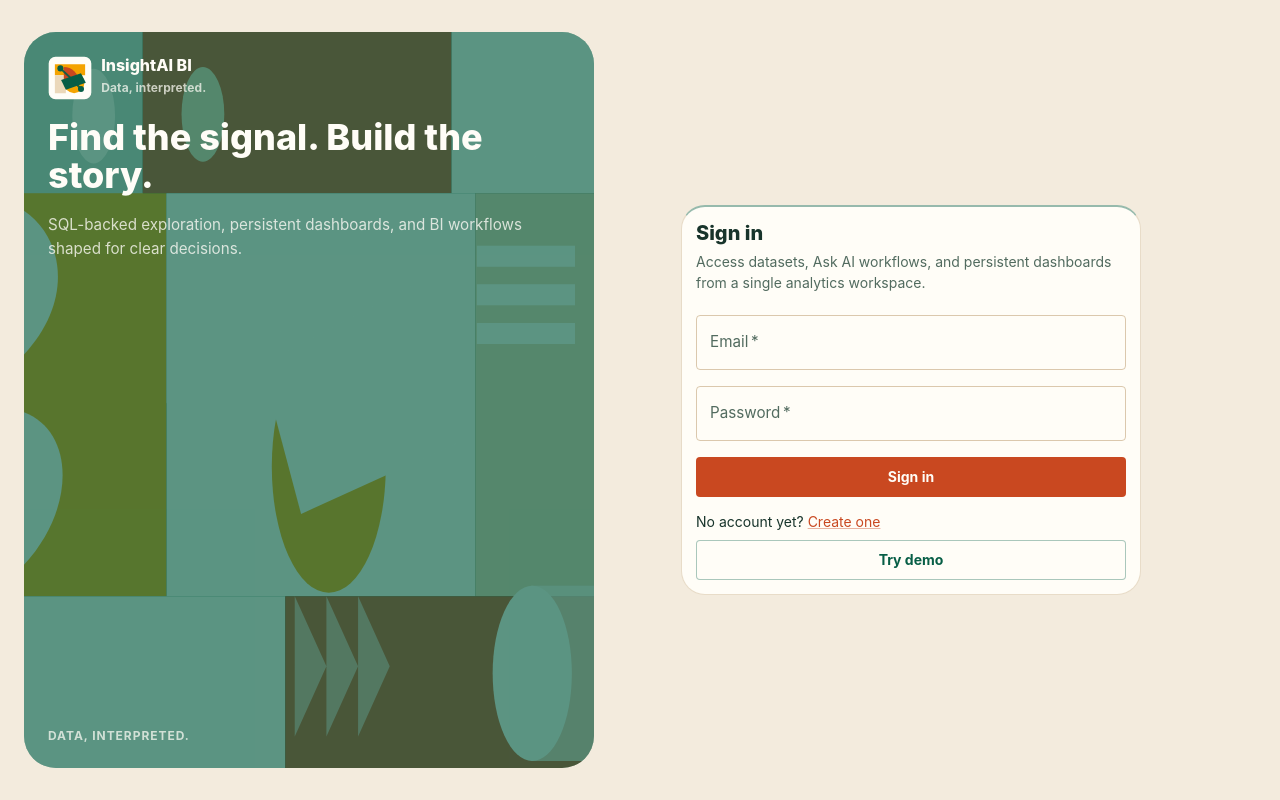
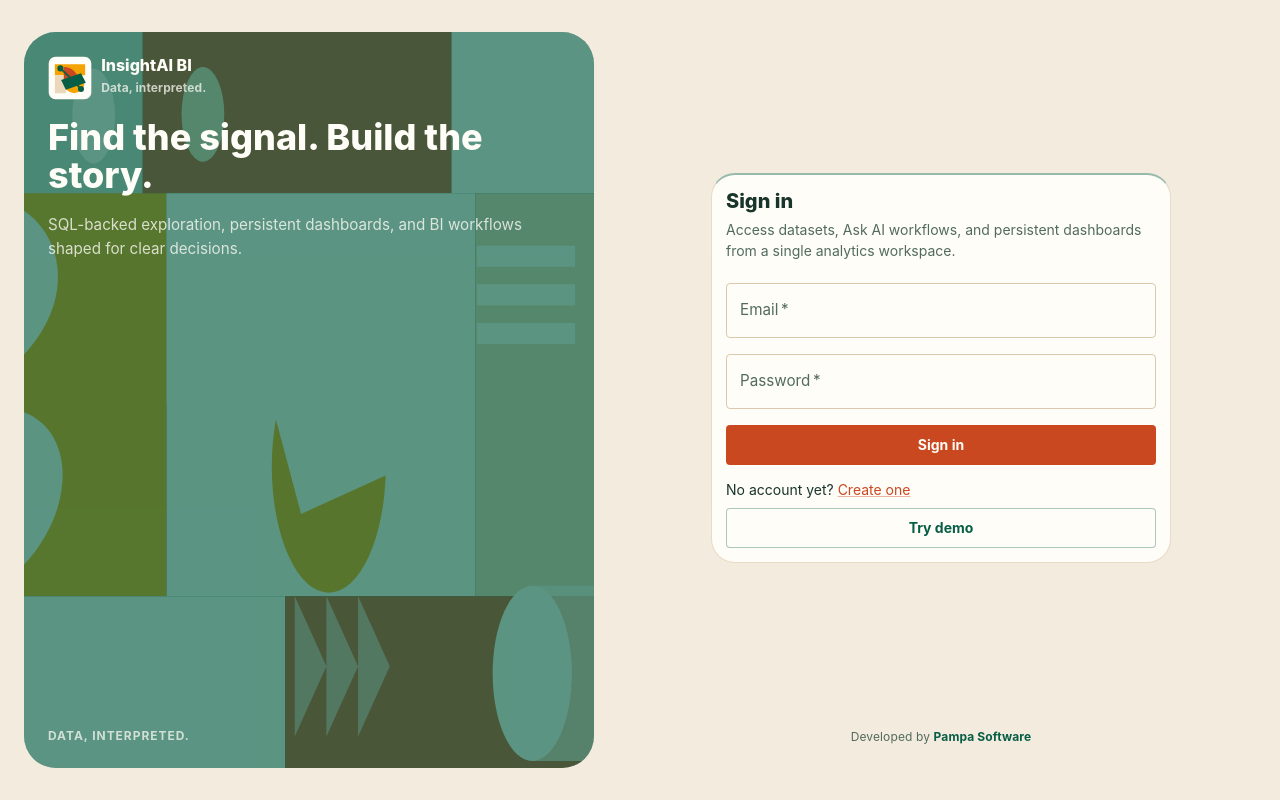
Before and after one commit to anita-b-o/insightai-bi, a React (Vite) app in the folder frontend/: page /login in a window 1280 px wide. Built offline with nearby package versions, Linux system fonts and the light colour scheme; no server answers.

Commit message:
feat(frontend): add Pampa Software footer

```diff
--- a/frontend/src/app/router.tsx
+++ b/frontend/src/app/router.tsx
@@ -209,7 +209,14 @@ export function AppRouter() {
             <Route path="dashboards" element={<DashboardsPage />} />
             <Route path="dashboards/:dashboardId" element={<DashboardDetailPage />} />
           </Route>
-          <Route path="*" element={<NotFoundPage />} />
+          <Route
+            path="*"
+            element={
+              <NextPublicLayout framed={false}>
+                <NotFoundPage />
+              </NextPublicLayout>
+            }
+          />
         </Routes>
       </Suspense>
     </BrowserRouter>
--- /dev/null
+++ b/frontend/src/components/ui/app-footer.tsx
@@ -0,0 +1,39 @@
+import { Box, Link, Typography } from "@mui/material";
+
+import { tokens } from "@next/theme/tokens";
+
+export function AppFooter() {
+  return (
+    <Box
+      component="footer"
+      sx={{
+        width: "100%",
+        maxWidth: tokens.layout.appMaxWidth,
+        mx: "auto",
+        px: { xs: 2, md: 3.25 },
+        py: { xs: 2, md: 2.5 },
+        textAlign: "center",
+      }}
+    >
+      <Typography variant="caption" color="text.secondary">
+        Developed by{" "}
+        <Link
+          href="https://pampasoftware.com.ar/"
+          target="_blank"
+          rel="noopener noreferrer"
+          color="secondary.main"
+          underline="none"
+          sx={{
+            fontWeight: "medium",
+            "&:hover, &:focus-visible": {
+              textDecoration: "underline",
+              textUnderlineOffset: "0.18em",
+            },
+          }}
+        >
+          Pampa Software
+        </Link>
+      </Typography>
+    </Box>
+  );
+}
--- a/frontend/src/layouts/app-shell.tsx
+++ b/frontend/src/layouts/app-shell.tsx
@@ -24,6 +24,7 @@ import { Link as RouterLink, Outlet, useLocation } from "react-router-dom";
 
 import { GeoPattern } from "@next/components/brand/geo-pattern";
 import { InsightBrand } from "@next/components/brand/insight-brand";
+import { AppFooter } from "@next/components/ui/app-footer";
 import { useAuth } from "@next/core/auth/session";
 import { tokens } from "@next/theme/tokens";
 
@@ -219,8 +220,20 @@ export function NextAppShell() {
               overflowY: "auto",
             }}
           >
-            <Box sx={{ width: "100%", maxWidth: tokens.layout.appMaxWidth, mx: "auto" }}>
-              <Outlet />
+            <Box
+              sx={{
+                width: "100%",
+                maxWidth: tokens.layout.appMaxWidth,
+                minHeight: "100%",
+                mx: "auto",
+                display: "flex",
+                flexDirection: "column",
+              }}
+            >
+              <Box sx={{ flex: 1 }}>
+                <Outlet />
+              </Box>
+              <AppFooter />
             </Box>
           </Box>
         </Box>
--- a/frontend/src/layouts/auth-layout.tsx
+++ b/frontend/src/layouts/auth-layout.tsx
@@ -3,6 +3,7 @@ import { Box, Stack, Typography } from "@mui/material";
 
 import { GeoPattern } from "@next/components/brand/geo-pattern";
 import { InsightBrand } from "@next/components/brand/insight-brand";
+import { AppFooter } from "@next/components/ui/app-footer";
 import { NextThemeBoundary } from "./theme-boundary";
 import { tokens } from "@next/theme/tokens";
 
@@ -49,8 +50,11 @@ export function NextAuthLayout({ children }: { children: ReactNode }) {
           </Typography>
         </Box>
 
-        <Stack spacing={2.35} sx={{ width: "100%", maxWidth: 520, alignSelf: "center", justifySelf: "center" }}>
-          <Box sx={{ maxWidth: 460, width: "100%" }}>{children}</Box>
+        <Stack sx={{ width: "100%", maxWidth: 520, height: "100%", justifySelf: "center" }}>
+          <Box sx={{ flex: 1, display: "flex", alignItems: "center", justifyContent: "center" }}>
+            <Box sx={{ maxWidth: 460, width: "100%" }}>{children}</Box>
+          </Box>
+          <AppFooter />
         </Stack>
       </Box>
     </NextThemeBoundary>
--- a/frontend/src/layouts/public-layout.tsx
+++ b/frontend/src/layouts/public-layout.tsx
@@ -1,5 +1,7 @@
 import type { PropsWithChildren } from "react";
+import { Box } from "@mui/material";
 
+import { AppFooter } from "@next/components/ui/app-footer";
 import { PageSurface } from "@next/components/ui/page-surface";
 
 import { NextThemeBoundary } from "./theme-boundary";
@@ -7,7 +9,10 @@ import { NextThemeBoundary } from "./theme-boundary";
 export function NextPublicLayout({ children, framed = true }: PropsWithChildren<{ framed?: boolean }>) {
   return (
     <NextThemeBoundary>
-      {framed ? <PageSurface>{children}</PageSurface> : children}
+      <Box sx={{ minHeight: "100dvh", display: "flex", flexDirection: "column" }}>
+        <Box sx={{ flex: 1 }}>{framed ? <PageSurface>{children}</PageSurface> : children}</Box>
+        <AppFooter />
+      </Box>
     </NextThemeBoundary>
   );
 }
```
Also changed, not shown: 1 other file (tests, documents, lock files or other folders).
